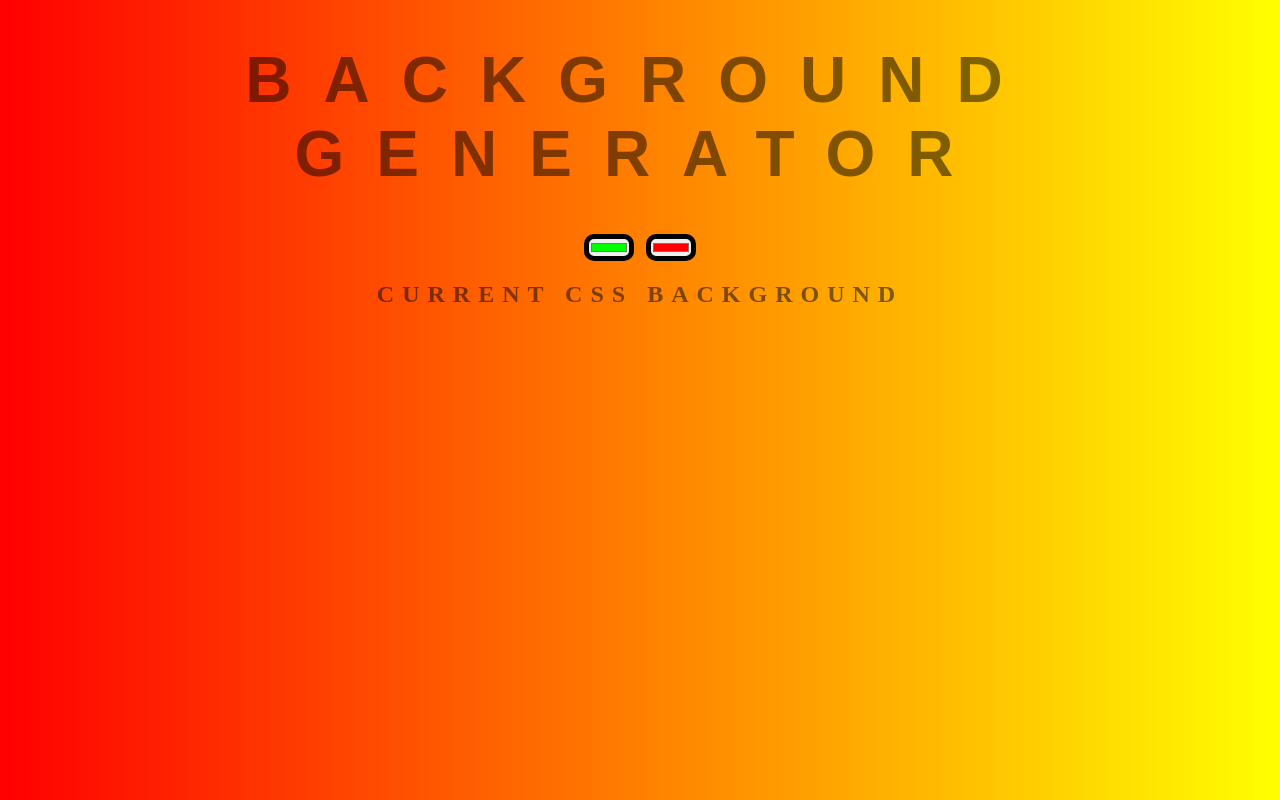
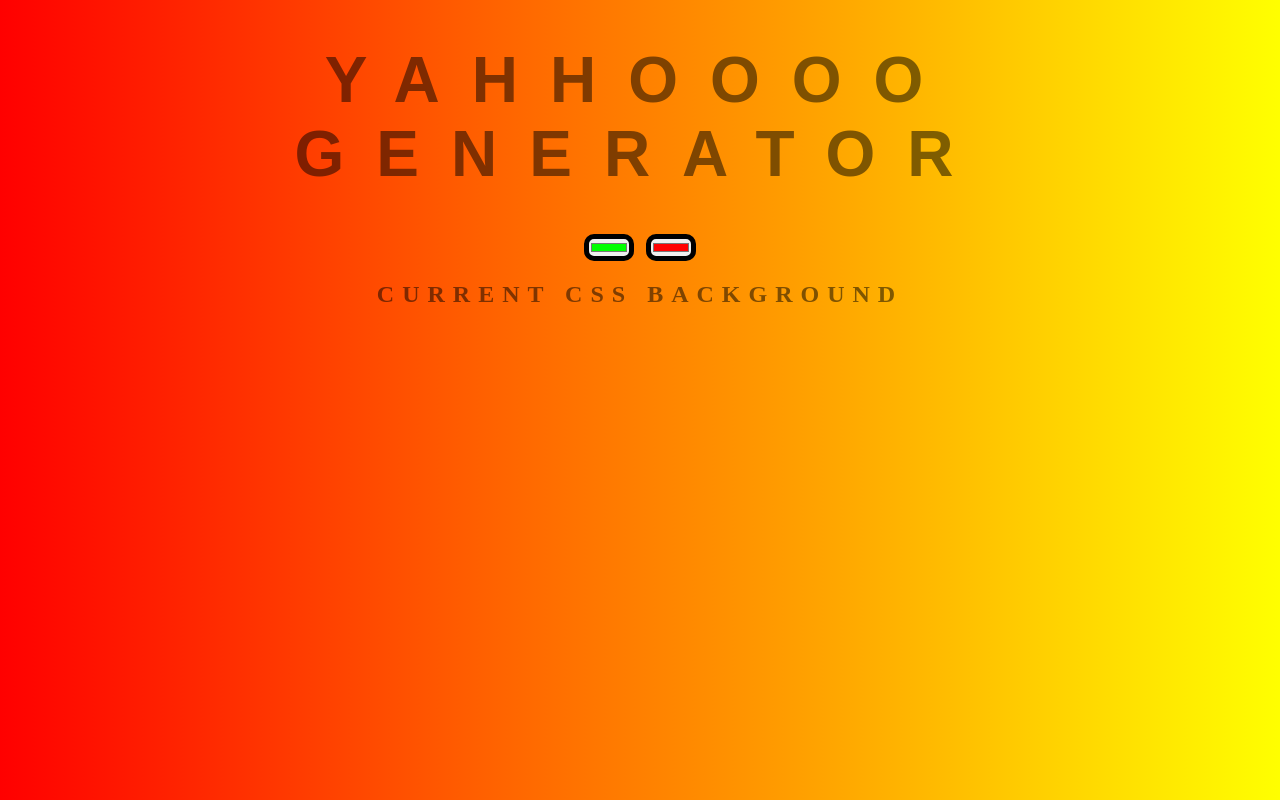
Before and after one commit to deeweb150118/backgroundgen, a plain HTML site: page index.html in a window 1280 px wide. Drawn offline with Linux system fonts and the light colour scheme.

Commit message:
header change

```diff
--- a/index.html
+++ b/index.html
@@ -5,7 +5,7 @@
 	<link rel="stylesheet" type="text/css" href="style.css">
 </head>
 <body id="gradient">
-<h1>BACKGROUND GENERATOR</h1>
+<h1>YAHHOOOO GENERATOR</h1>
 <input class="color1" type="color" name="color1" value="#00ff00">
 <input class="color2" type="color" name="color2" value="#ff0000">
 <h2>CURRENT CSS BACKGROUND</h2>
```
